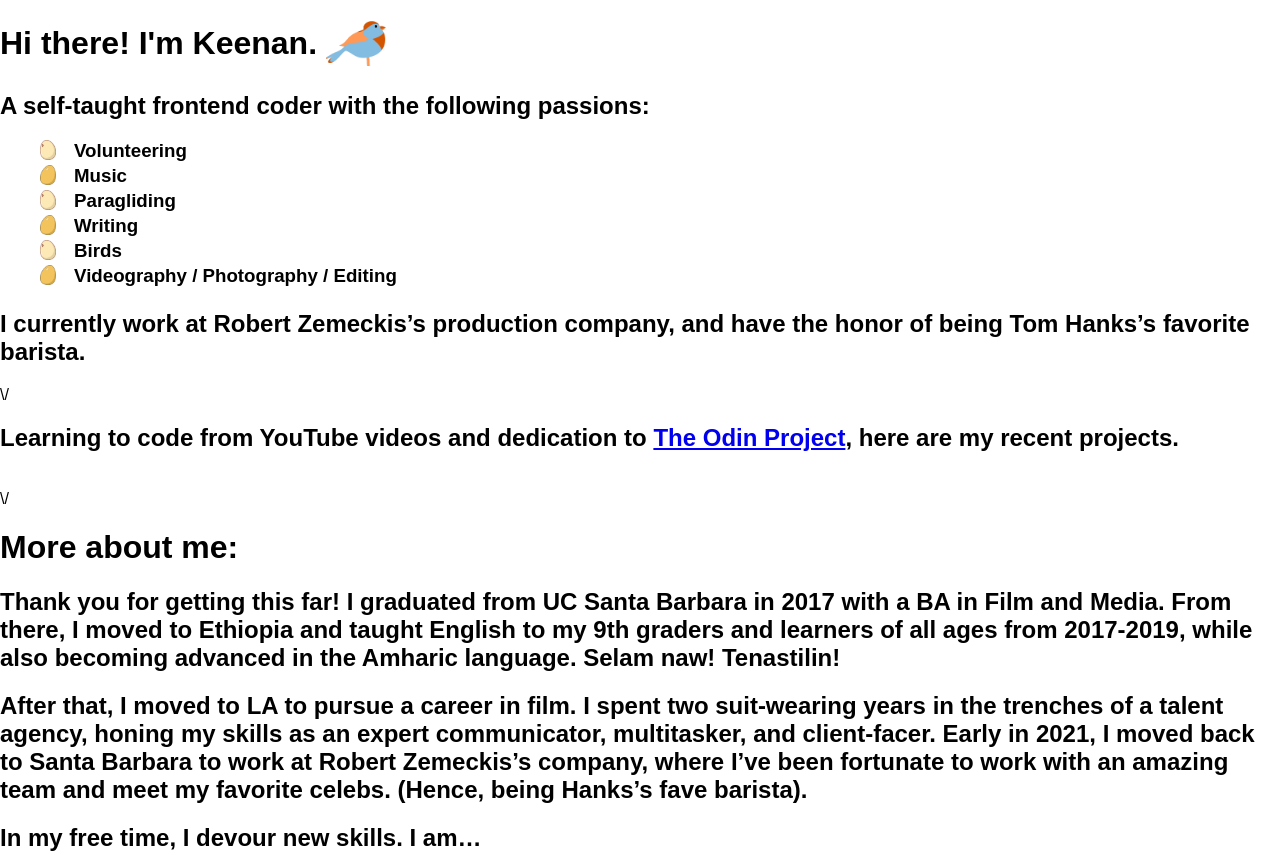
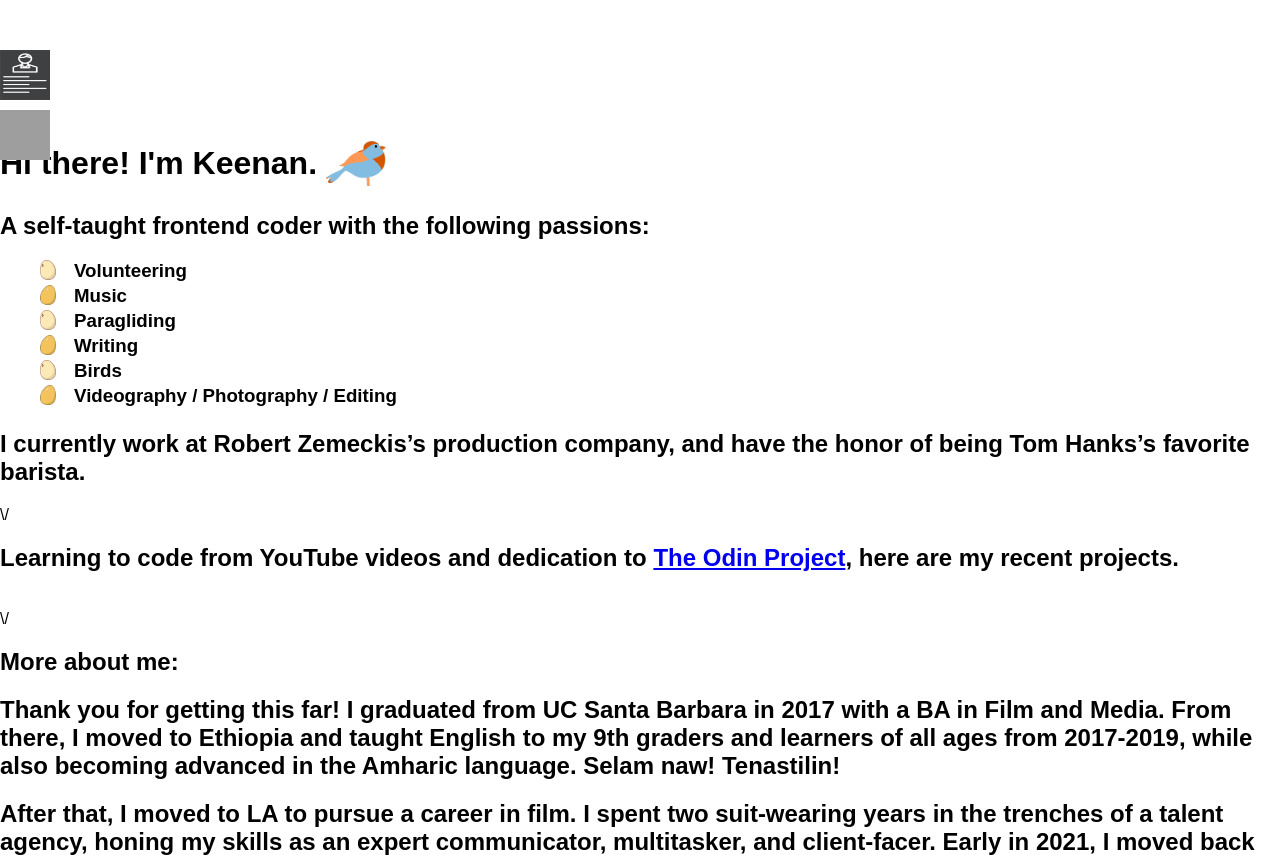
Before and after one commit to keenymcg/KM-Portfolio, a plain HTML site: page index.html in a window 1280 px wide. Shown: the top 855 px of the page. Drawn offline with Linux system fonts and the light colour scheme; grey boxes are pictures that could not be loaded.

Commit message:
Add images, try to style sticky menu right

```diff
--- a/index.html
+++ b/index.html
@@ -9,26 +9,12 @@
     <link rel="icon" href="images/bird_logo.png" type="image/x-icon">
 </head>
 <body>
-    <!-- ATTEMPT AT A MENU TOGGLE
-    <button id="menu-toggle">Toggle Menu</button>
+    <!-- ATTEMPT AT A MENU TOGGLE-->
+    <div class="menu">
+        <img src="images/resume.png" alt="Resume icon">
+        <img src="images/camera.png" alt="Photography icon">
+    </div>
 
-    <nav id="menu">
-        <ul>
-            <li><a href="#about">About</a></li>
-            <li><a href="#portfolio">Portfolio</a></li>
-            <li><a href="#contact">Contact</a></li>
-        </ul>
-    </nav>
-
-    <section id="about">
-    </section>
-
-    <section id="portfolio">
-    </section>
-
-    <section id="contact">
-    </section>
-    -->
 
     <h1>Hi there! I'm Keenan. <img id="bird" src="images/bird_logo.png"></h1>
     <h2>A self-taught frontend coder with the following passions:</h2>
@@ -65,6 +51,9 @@
 
     <img id="downArrow">\/</img>
 
+<!--ABOUT ME-->
+    <section id="aboutMe" class="aboutMe">
+        <div class="wrapper">
             <h1>More about me:</h1>
             <h2>Thank you for getting this far!  I graduated from UC Santa Barbara in 2017 with a BA in Film and Media.  From there, I moved to Ethiopia and taught English to my 9th graders and learners of all ages from 2017-2019, while also becoming advanced in the Amharic language. Selam naw! Tenastilin!
             </h2>
@@ -81,9 +70,12 @@
                 </ul>
             </h3>
             <h2>I learn fast, work hard, dislike capitalism, and find that I mesh with teams quickly. </h2>
+        </div>
+    </section>
 
     <img id="downArrow">\/</img>
 
+<!--CONTACT ME-->
     <div #contactMe>
         <h1>Let's connect!</h1>
         <h2>Here's my media, please hit me up:</h2><br>
--- a/styles.css
+++ b/styles.css
@@ -2,6 +2,20 @@
     margin: 0;
     padding: 0;
     font-family: Arial, sans-serif;
+}
+
+.menu {
+    position: sticky;
+    top: 50px;
+    right: 0;
+    display: flex;
+    flex-direction: column;
+}
+
+.menu img {
+    width: 50px;
+    height: 50px;
+    margin-bottom: 10px;
 }
 
 #bird {
@@ -9,6 +23,16 @@
     width: 60px;
     vertical-align: middle;
     margin-bottom: 5px;
+}
+
+#camera {
+    height: 55px;
+    width: 70px;
+}
+
+#resume {
+    height: 60px;
+    width: 50px;
 }
 
 ul {
```
Also changed, not shown: main.js (deleted, +0 -17 lines), images/education.png (added), images/resume.png (added), photography.html (added), resume.html (added), 6 other files. Lines whose indentation alone changed are shown as unchanged.
